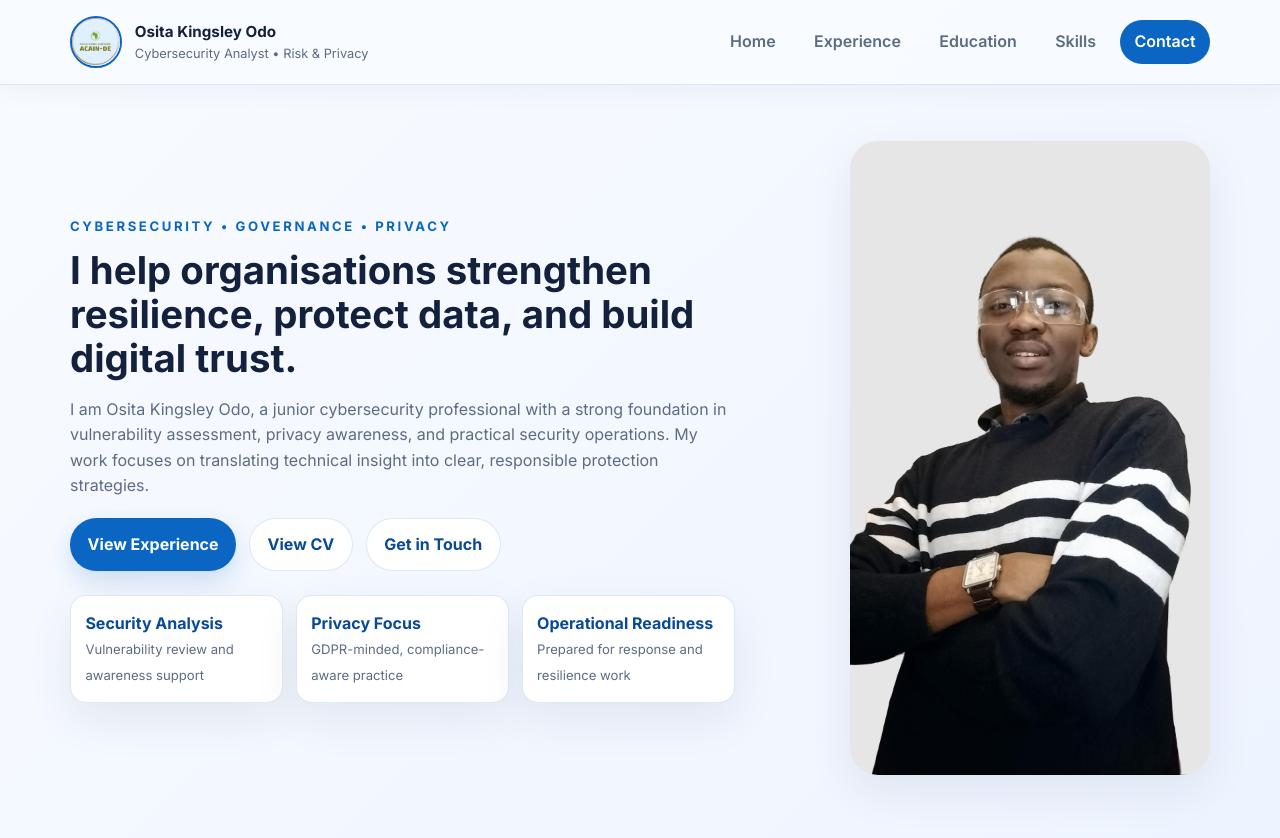
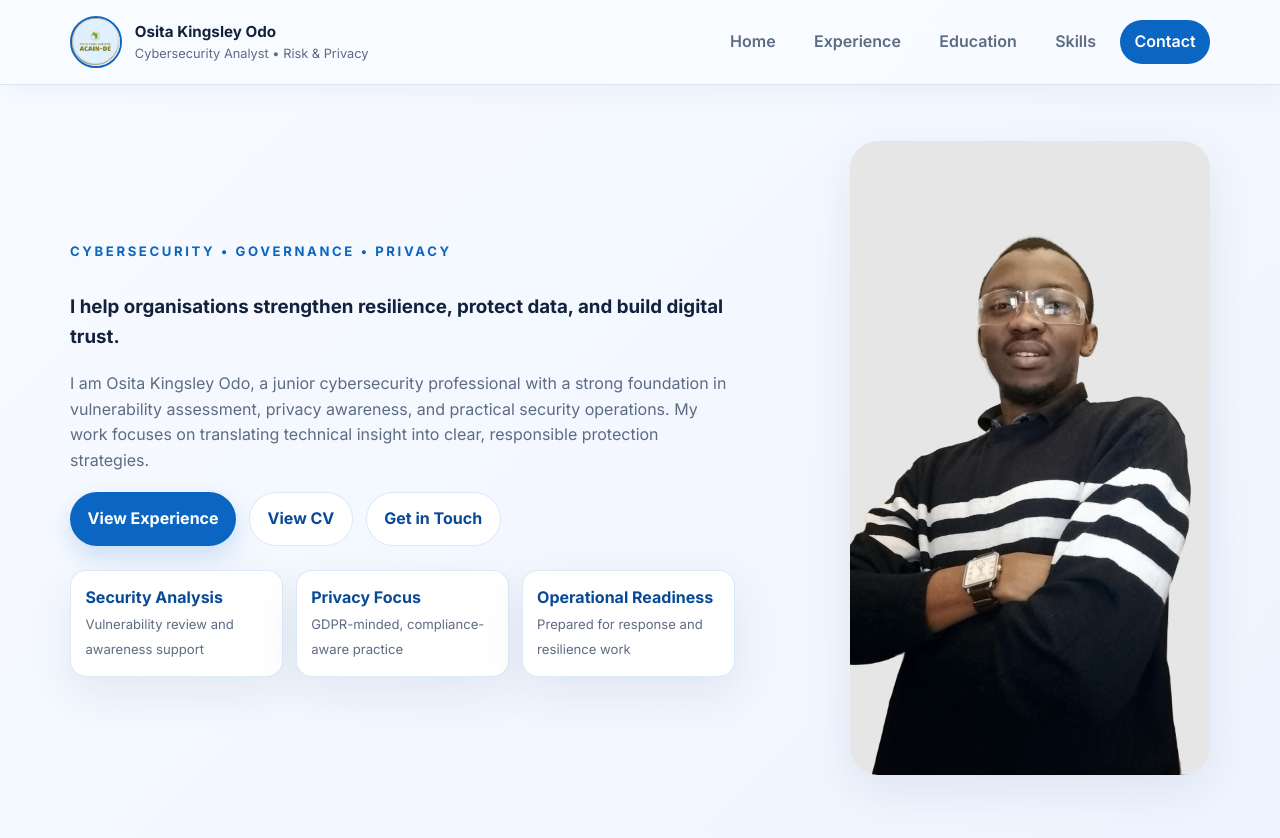
Before and after one commit to Desmond-chijioke/fullstack-portfolio-App, a React (Vite) app: page / in a window 1280 px wide. Shown: the top 838 px of the page. Built offline with nearby package versions, Linux system fonts and the light colour scheme.

Commit message:
updated project

```diff
--- a/src/Component/Home.jsx
+++ b/src/Component/Home.jsx
@@ -8,7 +8,7 @@ export const Home = () => {
       <section className="hero">
         <div className="hero-content">
           <p className="eyebrow">Cybersecurity • Governance • Privacy</p>
-          <h2>I help organisations strengthen resilience, protect data, and build digital trust.</h2>
+          <h3>I help organisations strengthen resilience, protect data, and build digital trust.</h3>
           <p className="hero-text">
             I am Osita Kingsley Odo, a junior cybersecurity professional with a strong foundation in
             vulnerability assessment, privacy awareness, and practical security operations. My work
```
